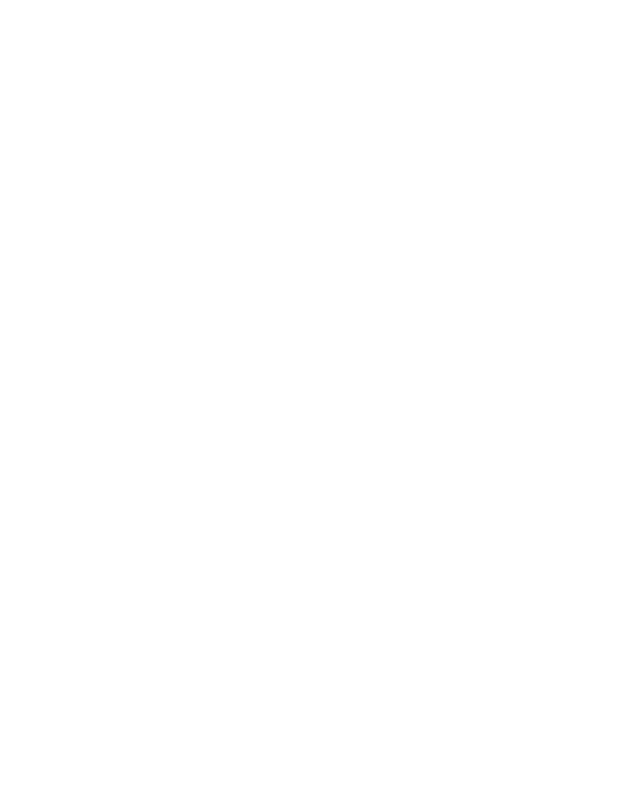
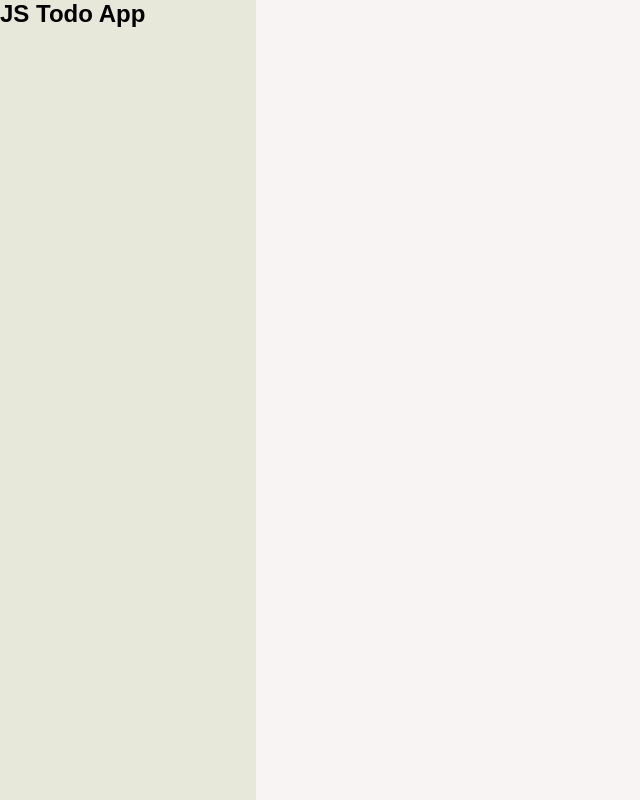
Before and after one commit to AAlWadeiah/todo-list-js, a website built with webpack: page src/index.html in a window 1280 px wide. Shown: the whole page, without its empty margins (0-640 px from the left). Built offline with nearby package versions, Linux system fonts and the light colour scheme.

Commit message:
Created ase HTML layout and added base styling

```diff
--- a/package.json
+++ b/package.json
@@ -19,7 +19,9 @@
   },
   "homepage": "https://github.com/AAlWadeiah/todo-list-js#readme",
   "devDependencies": {
+    "css-loader": "^7.1.2",
     "html-webpack-plugin": "^5.6.0",
+    "style-loader": "^4.0.0",
     "webpack": "^5.93.0",
     "webpack-cli": "^5.1.4",
     "webpack-dev-server": "^5.0.4",
--- /dev/null
+++ b/src/assets/css/styles.css
@@ -0,0 +1,31 @@
+*,
+*::after,
+*::before {
+  box-sizing: border-box;
+}
+
+* {
+    border: 0;
+    margin: 0;
+    font-family: Arial, sans-serif;
+    --white-smoke: #f7f4f3ff;
+    --alabaster: #E7E7DA;
+}
+
+body {
+    display: grid;
+    height: 100vh;
+    grid-template-columns: 1fr 4fr;
+    grid-template-areas:
+    "nav main";
+}
+
+nav {
+    background-color: var(--alabaster);
+    grid-area: nav;
+}
+
+main {
+    background-color: var(--white-smoke);
+    grid-area: main;
+}
--- a/src/index.html
+++ b/src/index.html
@@ -5,5 +5,11 @@
     <meta name="viewport" content="width=device-width, initial-scale=1.0" />
     <title>Todo List</title>
   </head>
-  <body></body>
+  <body>
+    <nav id="project-list">
+      <h2 id="app-title">JS Todo App</h2>
+      <div id="project-list"></div>
+    </nav>
+    <main id="project-details"></main>
+  </body>
 </html>
--- a/src/index.js
+++ b/src/index.js
@@ -1,3 +1,30 @@
-import { toDate, format } from "date-fns";
+import "./assets/css/styles.css";
+import { createTodo } from "./todos";
+import { createProject } from "./projects";
 
-console.log(format(Date.now(), "PP"));
+let defaultProject = createProject("Home");
+
+defaultProject.addTodo(
+  createTodo(
+    "Get familiar with the app",
+    "Explore the app and see what it has to offer, start adding todos"
+  )
+);
+
+// let todoList = defaultProject.getTodoList();
+
+// todoList.forEach((todo, i) => {
+//   console.log(todo.getTitle());
+//   console.log(todo.getDescription());
+//   console.log(todo.getPriority());
+// });
+
+// todoList[0].setPriority("LO");
+
+// todoList.forEach((todo, i) => {
+//   console.log(todo.getTitle());
+//   console.log(todo.getDescription());
+//   console.log(todo.getPriority());
+// });
+
+// TODO: Create module that interacts with UI. Create displayHandler/screenHandler to handle interaction between logic and UI modules
```
Also changed, not shown: 1 other file.
